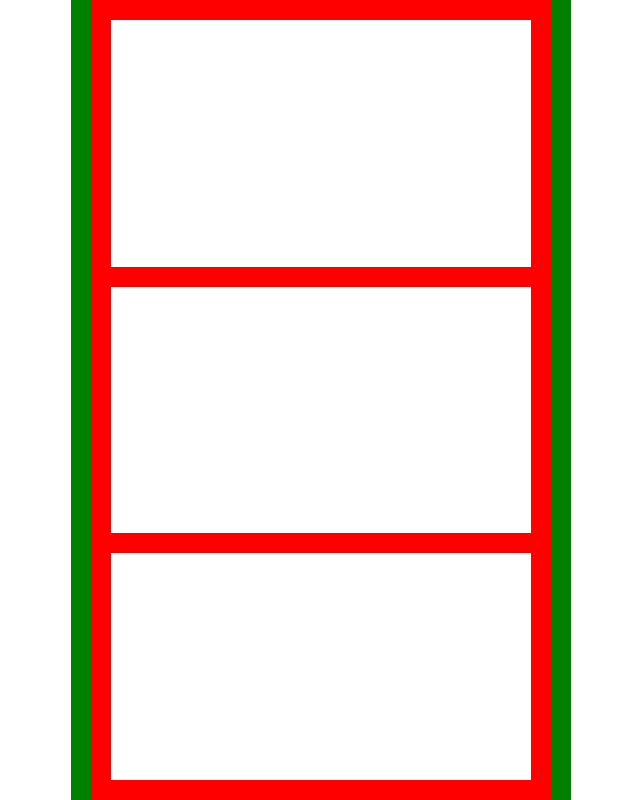
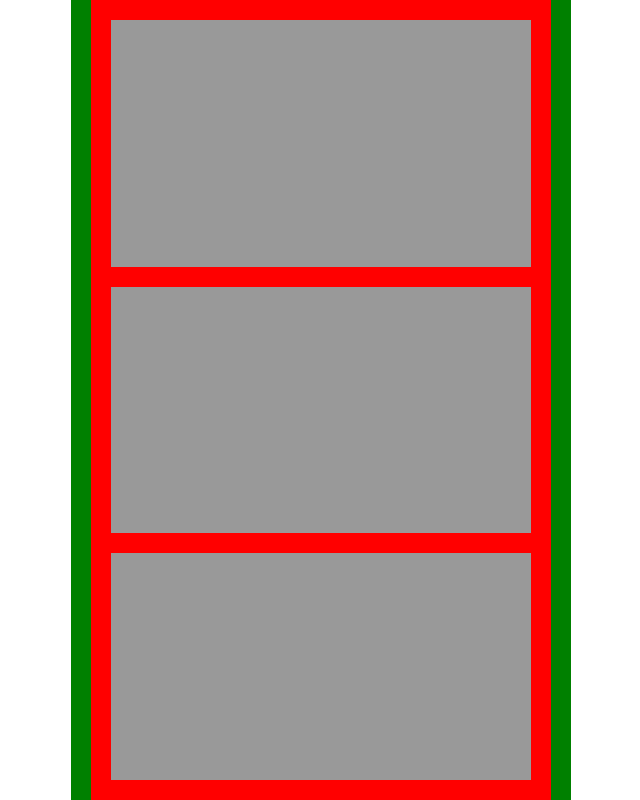
Before and after one commit to Peis13/htmlcss-airbnb, a plain HTML site: page index.html in a window 1280 px wide. Shown: the whole page, without its empty margins (319-959 px from the left). Drawn offline with Linux system fonts and the light colour scheme.

Commit message:
Aggiunta opacità all'immagine
creazione di un div filter

```diff
--- a/css/style.css
+++ b/css/style.css
@@ -22,14 +22,20 @@
   margin: auto;
   padding: 20px 20px 0;
 }
-
+.box:last-child {
+  padding-bottom: 20px;
+}
 .city {
   width: 100%;
   height: 100%;
-  background: white;
-}
-
-.box:last-child {
-  padding-bottom: 20px;
+  background-color: white;
 }
 /* Fine Regole box */
+
+/* Regole filtro */
+.filter {
+  width: 100%;
+  height: 100%;
+  background: rgba(0, 0, 0, 0.4);
+}
+/* Fine Regole filtro */
--- a/index.html
+++ b/index.html
@@ -12,6 +12,9 @@
       <!-- Inizio box -->
       <div class="box">
         <div class="city">
+          <div class="filter">
+
+          </div>
 
         </div>
       </div>
@@ -20,7 +23,9 @@
       <!-- Inizio box -->
       <div class="box">
         <div class="city">
+          <div class="filter">
 
+          </div>
         </div>
       </div>
       <!-- Fine box -->
@@ -28,7 +33,9 @@
       <!-- Inizio box -->
       <div class="box">
         <div class="city">
+          <div class="filter">
 
+          </div>
         </div>
       </div>
       <!-- Fine box -->
```
